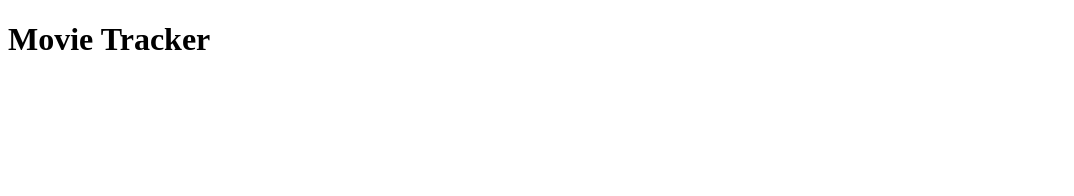
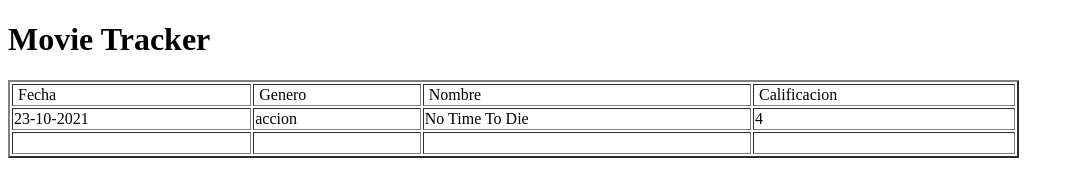
Before and after one commit to stevengiraldo/movie-tracker, a plain HTML site: page index.html in a window 1280 px wide. Shown: the whole page, without its empty margins (0-1074 px from the left). Drawn offline with Linux system fonts and the light colour scheme.

Commit message:
agregando primera pelicula

```diff
--- a/index.html
+++ b/index.html
@@ -5,5 +5,27 @@
 </head>
 <body>
 <h1>Movie Tracker</h1>
+<table style="width: 80%;" border="2">
+<tbody>
+<tr>
+<td>&nbsp;Fecha</td>
+<td>&nbsp;Genero</td>
+<td>&nbsp;Nombre</td>
+<td>&nbsp;Calificacion</td>
+</tr>
+<tr>
+<td>23-10-2021</td>
+<td>accion</td>
+<td>No Time To Die</td>
+<td>4</td>
+</tr>
+<tr>
+<td>&nbsp;</td>
+<td>&nbsp;</td>
+<td>&nbsp;</td>
+<td>&nbsp;</td>
+</tr>
+</tbody>
+</table>
 </body>
 </html>
```
